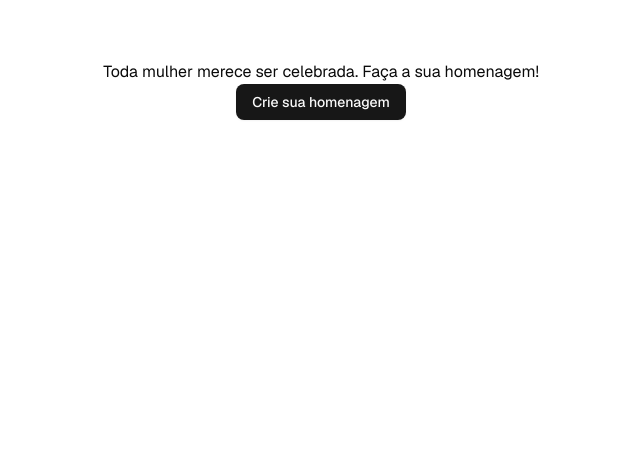
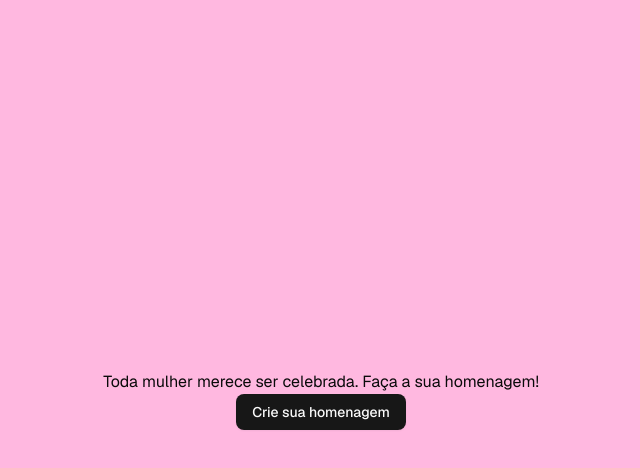
Before and after one commit to ItaloCanturil/womans-day, a Next.js app: page / in a window 1280 px wide. Shown: the top 468 px of the page, without its empty margins (319-959 px from the left). Built offline with nearby package versions, Linux system fonts and the light colour scheme.

Commit message:
feat(background): add bg color

```diff
--- a/src/app/[page_id]/components/message.tsx
+++ b/src/app/[page_id]/components/message.tsx
@@ -11,9 +11,9 @@ const Message = ({ message }: MessageProps) => (
     initial={{ opacity: 0, y: 50 }}
     animate={{ opacity: 1, y: 0 }}
     transition={{ duration: 1, delay: 0.3 }}
-    className="message-container"
+    className="message-container text-center"
   >
-    <p>{message}</p>
+    <p className="">{message}</p>
   </motion.div>
 )
 
--- a/src/app/create/components/create-form.tsx
+++ b/src/app/create/components/create-form.tsx
@@ -203,7 +203,7 @@ export default function CreateForm() {
 					)}
 				/>
 				<Button type="submit" disabled={loading}>
-					{loading ? 'Criar' : 'Criando...'}
+					{loading ? 'Criando...' : 'Criar'}
 				</Button>
 			</form>
 		</Form>
--- a/src/app/create/page.tsx
+++ b/src/app/create/page.tsx
@@ -2,8 +2,8 @@ import CreateForm from "./components/create-form";
 
 export default function Create() {
   return (
-    <>
+    <main className="flex flex-col justify-center min-h-screen">
       <CreateForm/>
-    </>
+    </main>
   )
 }
--- a/src/app/layout.tsx
+++ b/src/app/layout.tsx
@@ -26,7 +26,7 @@ export default function RootLayout({
   return (
     <html lang="pt-BR">
       <body
-        className={`${geistSans.variable} ${geistMono.variable} antialiased`}
+        className={`${geistSans.variable} ${geistMono.variable} antialiased bg-[#FFB8E0]`}
       >
         <Suspense fallback={<div>Carregando...</div>}>
           {children}
--- a/src/app/page.tsx
+++ b/src/app/page.tsx
@@ -2,7 +2,7 @@ import Hero from "../components/hero";
 
 export default function Home() {
   return (
-    <div className="grid grid-rows-[20px_1fr_20px] items-center justify-items-center min-h-screen p-8 pb-20 gap-16 sm:p-20 font-[family-name:var(--font-geist-sans)]">
+    <div className="flex flex-col items-center justify-center min-h-screen p-8 pb-20 gap-16 sm:p-20 font-[family-name:var(--font-geist-sans)]">
       <Hero/>
     </div>
   );
```
